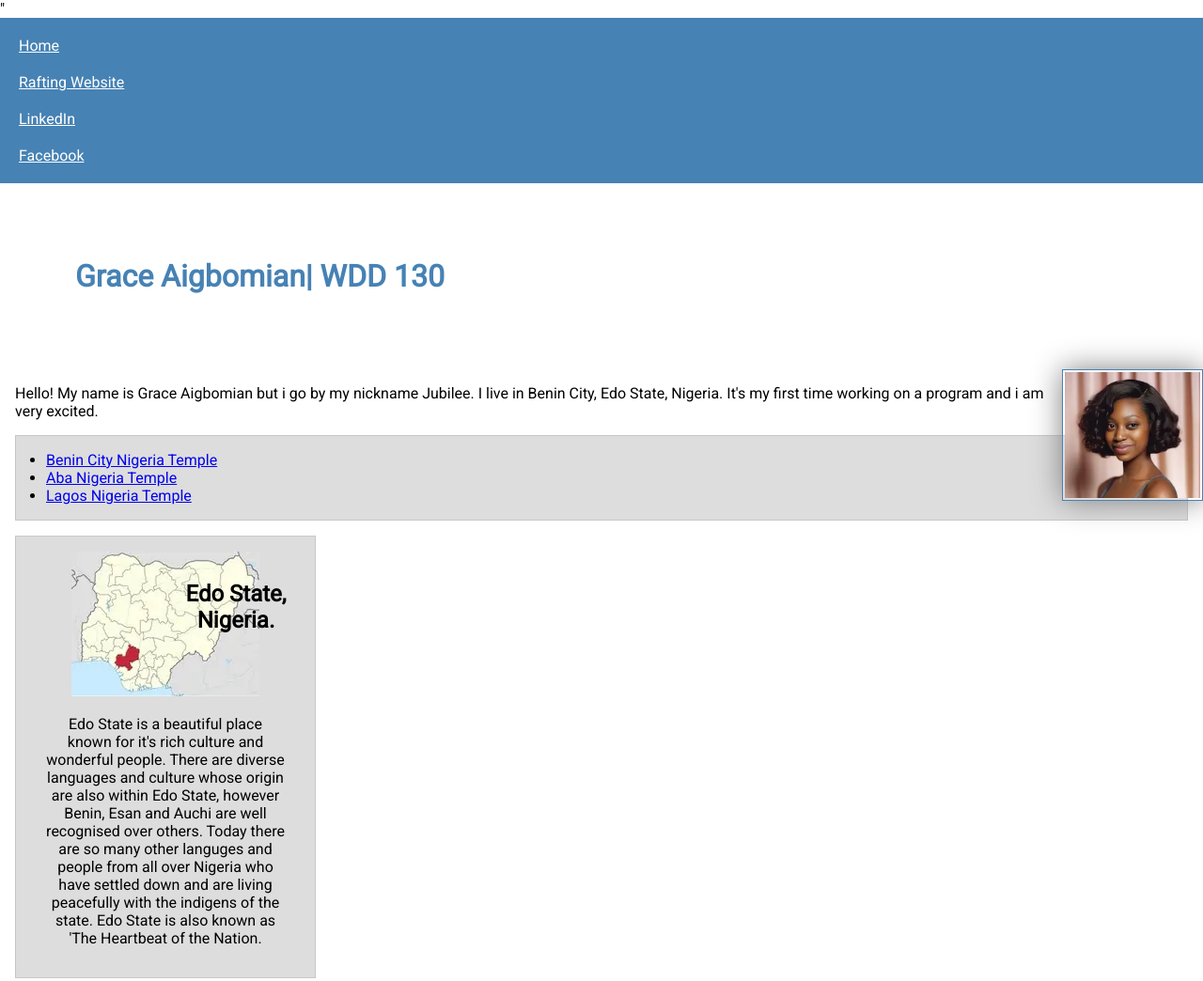
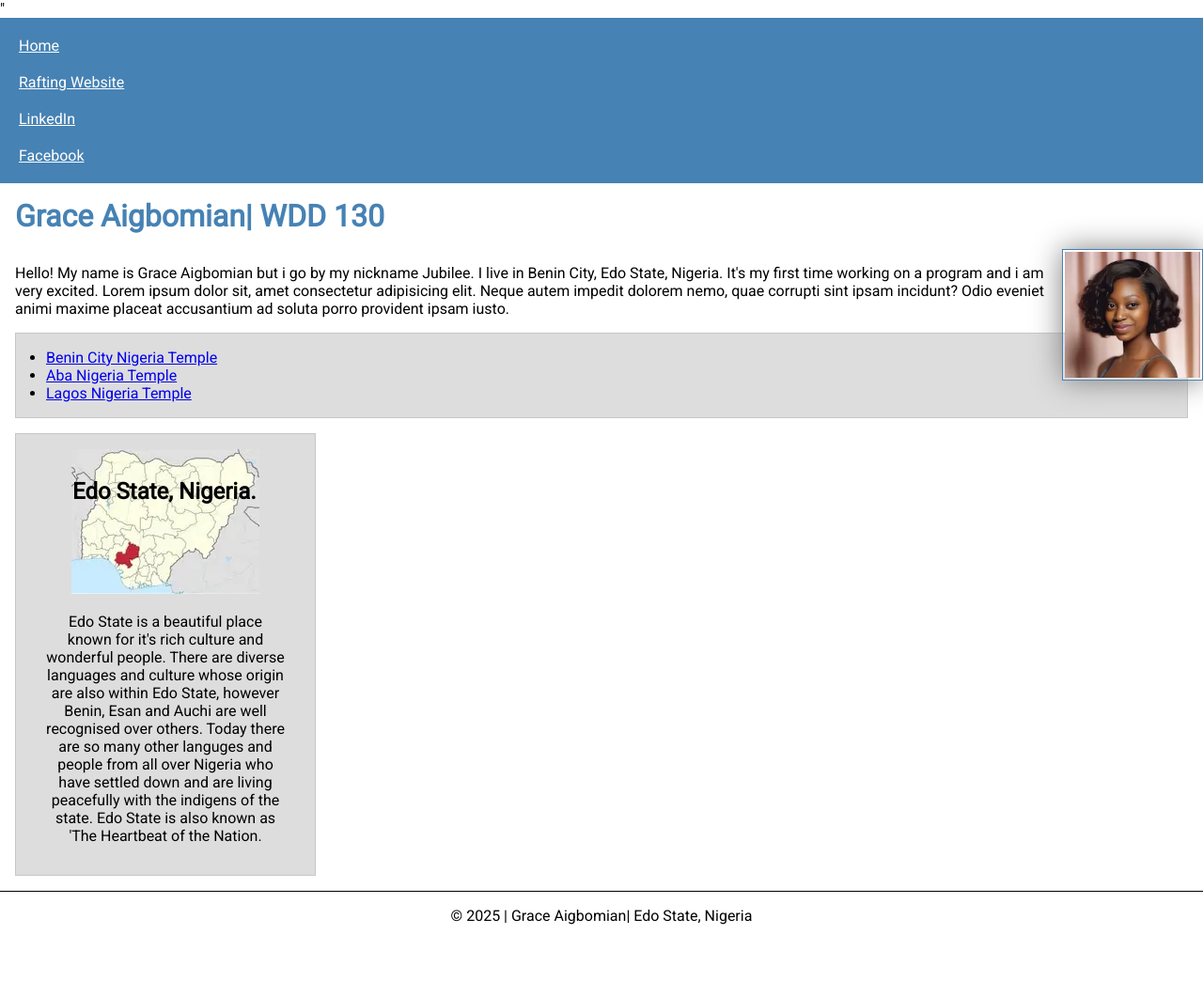
Before and after one commit to godsgrace-gagp/wdd130, a plain HTML site: page index.html in a window 1280 px wide. Shown: the top 1044 px of the page at 94% size. After the commit the page ends 1000 px from the top, so only its background shows below. Drawn offline with Linux system fonts and the light colour scheme.

Commit message:
first commit

```diff
--- a/index.html
+++ b/index.html
@@ -27,8 +27,10 @@
             <img src="images/profile.webp" alt="Hello my name is Grace Aigbomian" width="200">
             <p>Hello! My name is Grace Aigbomian but i go by my nickname Jubilee.
                 I live in Benin City, Edo State, Nigeria.
-                It's my first time working on a program and i am very excited.</p>
-       <ul class="box indent">
+                It's my first time working on a program and i am very excited.
+                  Lorem ipsum dolor sit, amet consectetur adipisicing elit. Neque autem impedit dolorem nemo, quae corrupti sint ipsam incidunt? Odio eveniet animi maxime placeat accusantium ad soluta porro provident ipsam iusto.
+                </p>
+                <ul class="box indent">
         <li><a href="https://churchofjesuschristtemples.org/benin-city-nigeria-temple/" target="_blank">Benin City Nigeria Temple</a></li>
         <li><a href="https://churchofjesuschristtemples.org/aba-nigeria-temple/" target="_blank">Aba Nigeria Temple</a></li>
         <li><a href="https://churchofjesuschristtemples.org/lagos-nigeria-temple/" target="_blank">Lagos Nigeria Temple </a></li>
--- a/styles/styles.css
+++ b/styles/styles.css
@@ -22,7 +22,7 @@ nav a {
 
 h1 {
     color: steelblue;
-    padding: 5rem;
+    padding: 1rem;
 }
 
 main img {
@@ -43,7 +43,7 @@ p {
 aside h2 {
 position: absolute;
 top: 47px;
-left: 150px;
+left: 60px;
 }
 
 aside {
```
